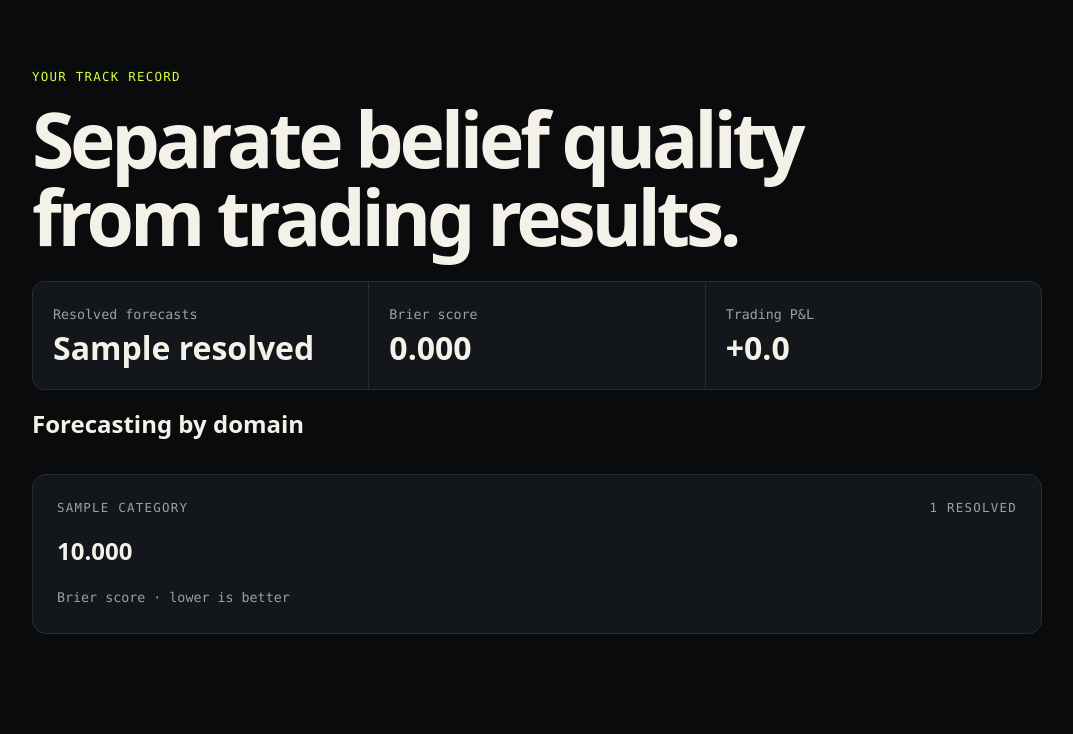
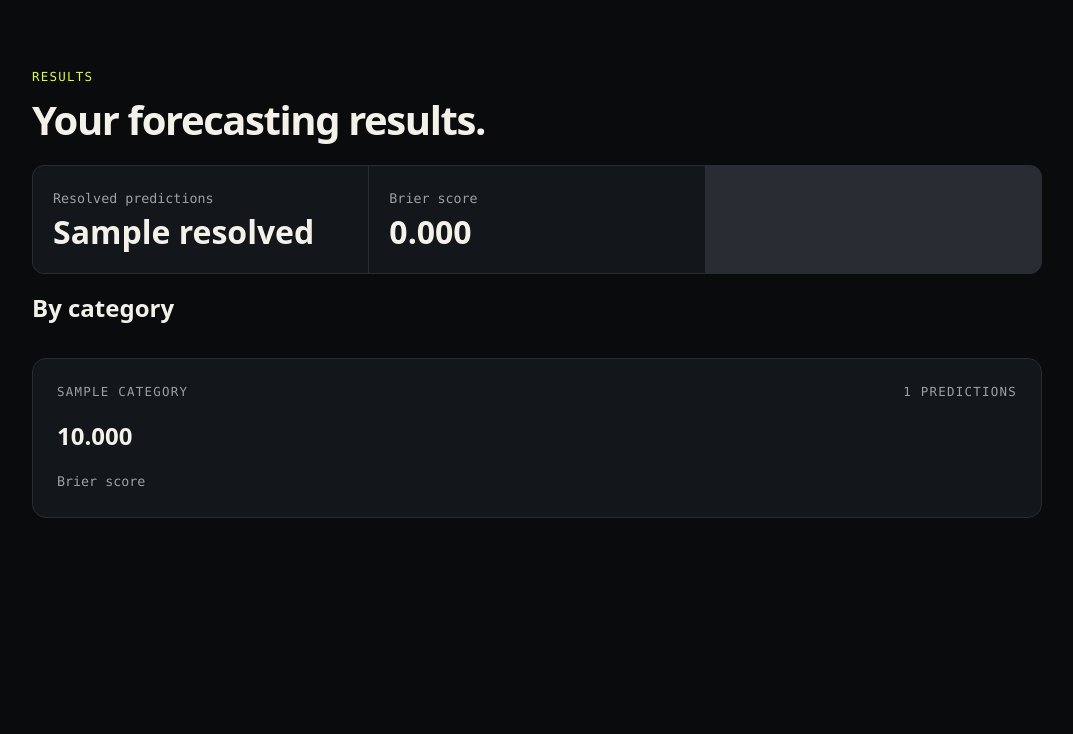
Before and after one commit to labriesystems/Prediction-Market, a Flask app: template templates/profile.html in a window 1280 px wide. Shown: the part 72-806 px from the top of the page, without its empty margins (103-1176 px from the left). After the commit the page ends 590 px from the top, so only its background shows below. Run offline with Flask 3, Linux system fonts and the light colour scheme; the template is opened without the code that fills it: most values are stand-ins (such as "Sample title", 1, 10 or a date in 2020).

Commit message:
Update profile.html

```diff
--- a/templates/profile.html
+++ b/templates/profile.html
@@ -1 +1,60 @@
-{% extends 'base.html' %}{% block title %}My edge · Belief Market{% endblock %}{% block content %}<header><p class="eyebrow">YOUR TRACK RECORD</p><h1>Separate belief quality from trading results.</h1></header><section class="comparison"><div><small>Resolved forecasts</small><strong>{{ resolved }}</strong></div><div><small>Brier score</small><strong>{{ '%.3f'|format(overall) if overall is not none else '—' }}</strong></div><div><small>Trading P&amp;L</small><strong>{{ '%+.1f'|format(pnl) }}</strong></div></section><h2>Forecasting by domain</h2>{% if categories %}<div class="grid">{% for name,data in categories.items() %}<div class="card"><div class="meta"><span>{{ name }}</span><span>{{ data.count }} resolved</span></div><h2>{{ '%.3f'|format(data.brier) }}</h2><small>Brier score · lower is better</small></div>{% endfor %}</div>{% else %}<div class="locked">Your profile becomes meaningful after questions resolve.</div>{% endif %}{% endblock %}
+{% extends 'base.html' %}
+
+{% block title %}Results · Prediction Market{% endblock %}
+
+{% block content %}
+
+<header class="index-header">
+  <p class="eyebrow">RESULTS</p>
+  <h1>Your forecasting results.</h1>
+</header>
+
+<section class="comparison">
+
+  <div>
+    <small>Resolved predictions</small>
+    <strong>{{ resolved }}</strong>
+  </div>
+
+  <div>
+    <small>Brier score</small>
+    <strong>
+      {{ '%.3f'|format(overall) if overall is not none else '—' }}
+    </strong>
+  </div>
+
+</section>
+
+{% if categories %}
+
+  <h2>By category</h2>
+
+  <div class="grid">
+
+    {% for name, data in categories.items() %}
+
+      <div class="card">
+
+        <div class="meta">
+          <span>{{ name }}</span>
+          <span>{{ data.count }} predictions</span>
+        </div>
+
+        <h2>{{ '%.3f'|format(data.brier) }}</h2>
+        <small>Brier score</small>
+
+      </div>
+
+    {% endfor %}
+
+  </div>
+
+{% else %}
+
+  <div class="locked">
+    Results appear after your predictions resolve.
+  </div>
+
+{% endif %}
+
+{% endblock %}
```
